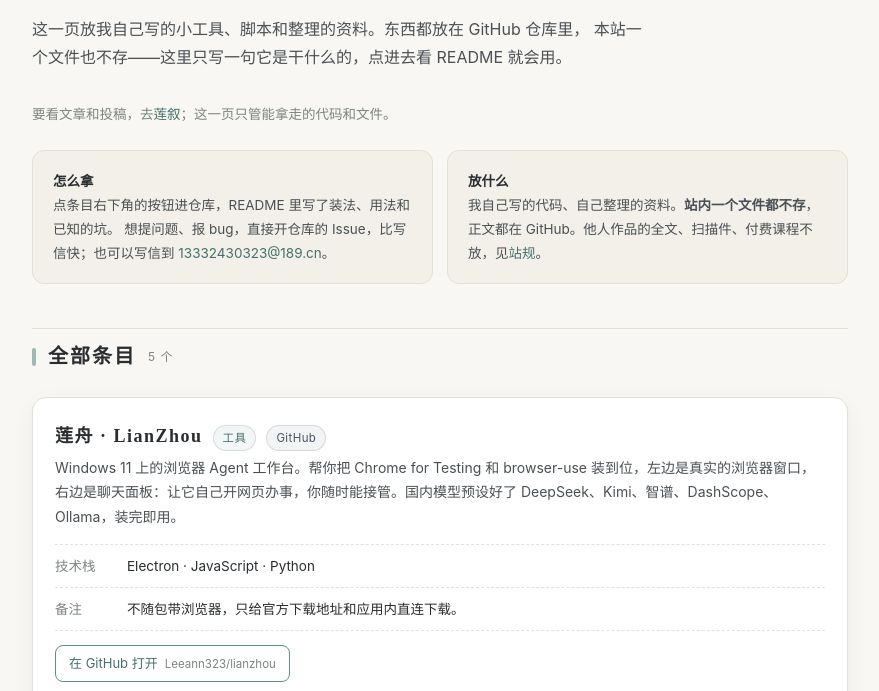
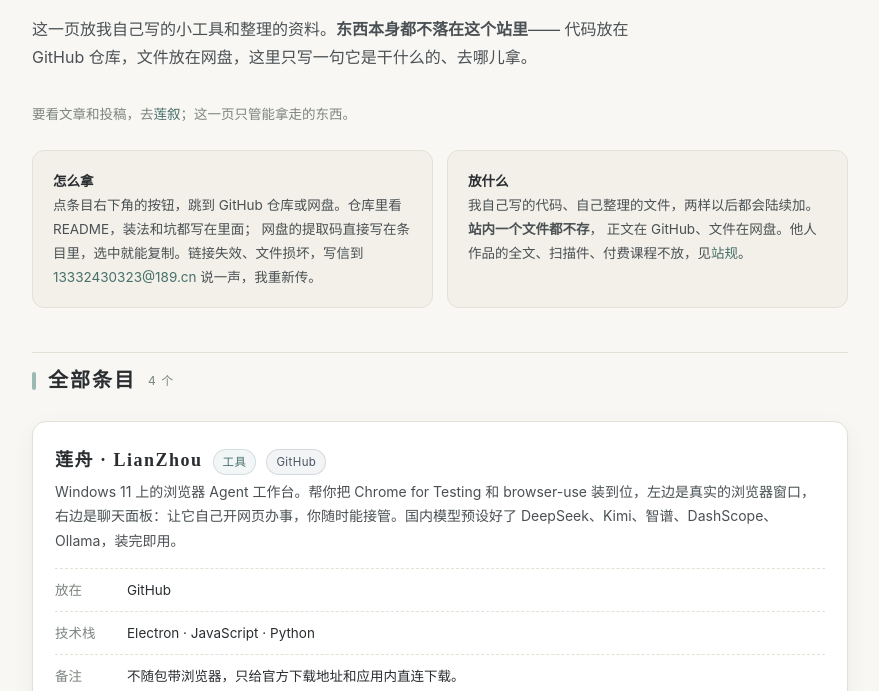
Before and after one commit to Leeann323/liandu, a plain HTML site: page library/index.html in a window 1280 px wide. Shown: the part 233-924 px from the top of the page, without its empty margins (200-1079 px from the left). Drawn offline with Linux system fonts and the light colour scheme.

Commit message:
chore(library): drop site repo entry; wording now covers GitHub and netdisk sources

```diff
--- a/library/index.html
+++ b/library/index.html
@@ -4,7 +4,7 @@
 <meta charset="utf-8">
 <meta name="viewport" content="width=device-width, initial-scale=1">
 <title>莲藏 · 我做的东西 | 莲渡文汇</title>
-<meta name="description" content="莲渡文汇「莲藏」：站主自己写的工具、脚本与整理稿，代码放在 GitHub 仓库，这里只写一句它是干什么的。文章与投稿在莲叙。">
+<meta name="description" content="莲渡文汇「莲藏」：站主自己写的工具与整理的资料，代码在 GitHub、文件在网盘，这里只写一句它是干什么的、去哪儿拿。文章与投稿在莲叙。">
 <link rel="stylesheet" href="../assets/style.css">
 </head>
 <body>
@@ -40,11 +40,11 @@
     <p class="kicker">莲 藏</p>
     <h1 style="font-size:clamp(23px,4vw,31px)">我做的东西</h1>
     <p class="lead">
-      这一页放我自己写的小工具、脚本和整理的资料。东西都放在 GitHub 仓库里，
-      本站一个文件也不存——这里只写一句它是干什么的，点进去看 README 就会用。
+      这一页放我自己写的小工具和整理的资料。<strong>东西本身都不落在这个站里</strong>——
+      代码放在 GitHub 仓库，文件放在网盘，这里只写一句它是干什么的、去哪儿拿。
     </p>
     <p class="lead" style="font-size:13.5px;color:var(--muted);margin-bottom:0">
-      要看文章和投稿，去<a href="../qa/">莲叙</a>；这一页只管能拿走的代码和文件。
+      要看文章和投稿，去<a href="../qa/">莲叙</a>；这一页只管能拿走的东西。
     </p>
   </section>
 
@@ -52,14 +52,14 @@
     <div class="two-col">
       <div class="note">
         <b>怎么拿</b><br>
-        点条目右下角的按钮进仓库，README 里写了装法、用法和已知的坑。
-        想提问题、报 bug，直接开仓库的 Issue，比写信快；也可以写信到
-        <a href="mailto:13332430323@189.cn">13332430323@189.cn</a>。
+        点条目右下角的按钮，跳到 GitHub 仓库或网盘。仓库里看 README，装法和坑都写在里面；
+        网盘的提取码直接写在条目里，选中就能复制。链接失效、文件损坏，写信到
+        <a href="mailto:13332430323@189.cn">13332430323@189.cn</a> 说一声，我重新传。
       </div>
       <div class="note">
         <b>放什么</b><br>
-        我自己写的代码、自己整理的资料。<strong>站内一个文件都不存</strong>，
-        正文都在 GitHub。他人作品的全文、扫描件、付费课程不放，见<a href="../rules/">站规</a>。
+        我自己写的代码、自己整理的文件，两样以后都会陆续加。<strong>站内一个文件都不存</strong>，
+        正文在 GitHub、文件在网盘。他人作品的全文、扫描件、付费课程不放，见<a href="../rules/">站规</a>。
       </div>
     </div>
   </section>
@@ -99,11 +99,13 @@
   │   title    名字（必填）
   │   desc     一两句说明：它是干什么的，谁会用得上
   │   tag      类型：工具 / 脚本 / 资料 / 源码
-  │   repo     GitHub 仓库，写成 Leeann323/xxx（必填）
-  │   lang     语言或技术栈，例如：Python · MediaPipe
+  │   place    放在哪儿：GitHub / 百度网盘 / 阿里云盘 / 夸克 …（决定按钮文字）
+  │   link     链接（必填）：仓库地址或网盘分享链接
+  │   code     网盘提取码；GitHub 或没有码就删掉这行
+  │   lang     语言或技术栈，例如：Python · MediaPipe（资料类条目可以不写）
   │   note     想额外叮嘱一句就写，没有就删掉这行
   │   updated  更新日期
-  │ 加完 git push，约一分钟生效。站内不放文件本体，正文都在 GitHub。
+  │ 加完 git push，约一分钟生效。站内不放文件本体。
   └──────────────────────────────────────────────────────
 -->
 <script>
@@ -114,7 +116,8 @@
           + '左边是真实的浏览器窗口，右边是聊天面板：让它自己开网页办事，你随时能接管。'
           + '国内模型预设好了 DeepSeek、Kimi、智谱、DashScope、Ollama，装完即用。',
       tag: '工具',
-      repo: 'Leeann323/lianzhou',
+      place: 'GitHub',
+      link: 'https://github.com/Leeann323/lianzhou',
       lang: 'Electron · JavaScript · Python',
       note: '不随包带浏览器，只给官方下载地址和应用内直连下载。',
       updated: '2026-11-28'
@@ -125,7 +128,8 @@
           + '浮窗像桌面歌词一样逐句输入译文，最后整成 Word（图片回原位）或烧成字幕。'
           + '机翻在双关、行话、文化潜台词上只能给出「没错但不对」的版本，分寸这半件事留给译者。',
       tag: '工具',
-      repo: 'Leeann323/linguatrans',
+      place: 'GitHub',
+      link: 'https://github.com/Leeann323/linguatrans',
       lang: 'Python · PySide6',
       note: '文章 / 视频 / 校对三种模式；视频功能需要系统里有 ffmpeg。',
       updated: '2026-10-14'
@@ -136,7 +140,8 @@
           + '（冲击型跌倒 / 缓慢滑落型晕倒 / 坐位垂头型晕厥），状态机压掉误报，确认后推送到钉钉或企业微信。'
           + '不用穿戴任何设备。',
       tag: '工具',
-      repo: 'Leeann323/elderly-fall-detection',
+      place: 'GitHub',
+      link: 'https://github.com/Leeann323/elderly-fall-detection',
       lang: 'Python · MediaPipe · Java(Android)',
       note: '原始画面不落盘、不上云，告警图只有纯黑底上的骨架线条。',
       updated: '2026-11-05'
@@ -147,20 +152,11 @@
           + 'ESP32（自带网页控制界面，第一次做选这个）和树莓派 / Linux 小主机（Python 手写服务端）。'
           + '接线、供电、堵转烧板的坑都写在 README 里。',
       tag: '脚本',
-      repo: 'Leeann323/-',
+      place: 'GitHub',
+      link: 'https://github.com/Leeann323/-',
       lang: 'Arduino · Python',
       note: '仓库名就叫「-」，早年建的，地址看着怪但能用。',
       updated: '2026-09-27'
-    },
-    {
-      title: '本站源码',
-      desc: '莲渡文汇这一站的全部页面：纯静态 HTML，一个 CSS，一段评论加载脚本，没有框架、没有构建步骤。'
-          + '想照着自己搭一个，fork 下来改文字就行。',
-      tag: '源码',
-      repo: 'Leeann323/liandu',
-      lang: 'HTML · CSS · JavaScript',
-      note: '评论用 Giscus（GitHub Discussions），不需要服务器和数据库。',
-      updated: '2026-11-28'
     }
   ];
 
@@ -181,21 +177,26 @@
 
     box.innerHTML = FILES.map(function (f) {
       var lines = [];
+      if (f.place) lines.push({ k: '放在', v: f.place });
+      if (f.code) lines.push({ k: '提取码', v: '<code>' + f.code + '</code>' });
       if (f.lang) lines.push({ k: '技术栈', v: f.lang });
       if (f.note) lines.push({ k: '备注', v: f.note });
 
-      var url = 'https://github.com/' + f.repo;
+      var isGh = /github/i.test(f.place || '') || /^https?:\/\/github\.com/i.test(f.link || '');
+      var btn = isGh ? '在 GitHub 打开' : '打开' + (f.place || '链接');
+      var sub = isGh ? (f.link || '').replace(/^https?:\/\/github\.com\//i, '') : (f.code ? '提取码 ' + f.code : '');
 
       return '<article class="item">' +
         '<div class="item-head"><h3>' + f.title + '</h3>' +
           (f.tag ? '<span class="tag">' + f.tag + '</span>' : '') +
-          '<span class="tag gh">GitHub</span></div>' +
+          (isGh ? '<span class="tag gh">GitHub</span>' : '<span class="tag ch">网盘</span>') +
+        '</div>' +
         (f.desc ? '<p class="desc">' + f.desc + '</p>' : '') +
         (lines.length ? '<div class="lines">' + lines.map(function (l) {
           return '<div><span>' + l.k + '</span><span>' + l.v + '</span></div>';
         }).join('') + '</div>' : '') +
-        '<div class="files"><a class="file ext" href="' + url + '" target="_blank" rel="noopener">' +
-          '在 GitHub 打开<em>' + f.repo + '</em></a></div>' +
+        (f.link ? '<div class="files"><a class="file ext" href="' + f.link + '" target="_blank" rel="noopener">' +
+          btn + (sub ? '<em>' + sub + '</em>' : '') + '</a></div>' : '') +
         (f.updated ? '<p class="upd">更新于 ' + f.updated + '</p>' : '') +
       '</article>';
     }).join('');
```
Also changed, not shown: about/index.html (+1 -1 lines), index.html (+5 -5 lines), qa/daily.html (+1 -1 lines), qa/deep.html (+1 -1 lines), rules/index.html (+2 -2 lines), 2 other files.
